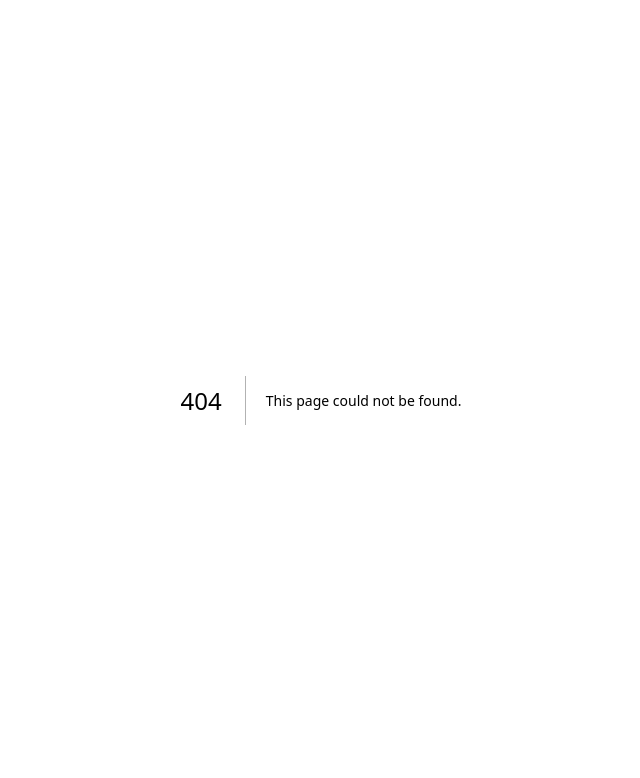
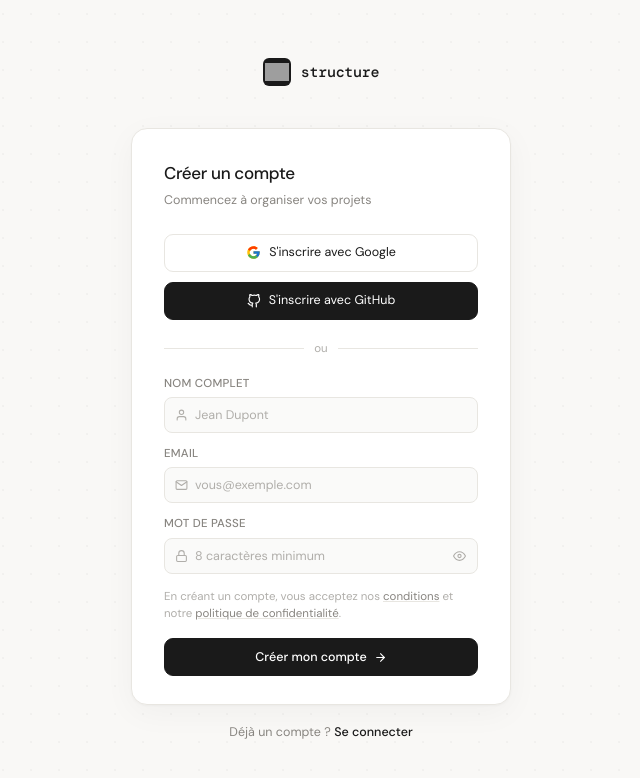
Before and after one commit to gedeon2306/gestionTaches, a Next.js app in the folder frontend/: page /auth/register in a window 1280 px wide. Before the commit this address had no page. Shown: the top 778 px of the page, without its empty margins (319-959 px from the left). Built offline with nearby package versions, Linux system fonts and the light colour scheme; grey boxes are pictures that could not be loaded.

Commit message:
Page register

```diff
--- /dev/null
+++ b/frontend/app/auth/register/page.tsx
@@ -0,0 +1,142 @@
+'use client';
+
+import { useState } from 'react';
+import { motion } from 'motion/react';
+import { FiArrowRight } from 'react-icons/fi';
+import Link from 'next/link';
+import { AuthLayout, OAuthButtons, FormField, Spinner, PasswordStrength } from '../../../src/components/auth';
+
+export default function RegisterPage() {
+  const [showPassword, setShowPassword] = useState(false);
+  const [loadingGoogle, setLoadingGoogle] = useState(false);
+  const [loadingGithub, setLoadingGithub] = useState(false);
+  const [loadingForm, setLoadingForm] = useState(false);
+  const [focused, setFocused] = useState<string | null>(null);
+  const [name, setName] = useState('');
+  const [email, setEmail] = useState('');
+  const [password, setPassword] = useState('');
+
+  const handleOAuth = (provider: 'google' | 'github') => {
+    if (provider === 'google') { setLoadingGoogle(true); setTimeout(() => setLoadingGoogle(false), 2000); }
+    else { setLoadingGithub(true); setTimeout(() => setLoadingGithub(false), 2000); }
+  };
+
+  const handleSubmit = (e: React.FormEvent) => {
+    e.preventDefault();
+    setLoadingForm(true);
+    setTimeout(() => setLoadingForm(false), 2000);
+  };
+
+  return (
+    <AuthLayout
+      title="Créer un compte"
+      subtitle="Commencez à organiser vos projets"
+      footerText="Déjà un compte ?"
+      footerLink={{ text: 'Se connecter', href: '/auth/login' }}
+    >
+      {/* OAuth */}
+      <OAuthButtons
+        loadingGoogle={loadingGoogle}
+        loadingGithub={loadingGithub}
+        onGoogleClick={() => handleOAuth('google')}
+        onGithubClick={() => handleOAuth('github')}
+        googleText="S'inscrire avec Google"
+        githubText="S'inscrire avec GitHub"
+      />
+
+      {/* Divider */}
+      <div style={{ display: 'flex', alignItems: 'center', gap: 10, margin: '18px 0' }}>
+        <div style={{ flex: 1, height: 1, background: '#e8e6e1' }} />
+        <span style={{ fontSize: 11.5, color: '#b0aeaa' }}>ou</span>
+        <div style={{ flex: 1, height: 1, background: '#e8e6e1' }} />
+      </div>
+
+      {/* Form */}
+      <form onSubmit={handleSubmit} className="flex flex-col gap-3">
+        {/* Name */}
+        <FormField
+          type="text"
+          label="Nom complet"
+          placeholder="Jean Dupont"
+          value={name}
+          onChange={setName}
+          focused={focused}
+          onFocus={setFocused}
+          onBlur={() => setFocused(null)}
+          fieldName="name"
+        />
+
+        {/* Email */}
+        <FormField
+          type="email"
+          label="Email"
+          placeholder="vous@exemple.com"
+          value={email}
+          onChange={setEmail}
+          focused={focused}
+          onFocus={setFocused}
+          onBlur={() => setFocused(null)}
+          fieldName="email"
+        />
+
+        {/* Password */}
+        <div>
+          <FormField
+            type="password"
+            label="Mot de passe"
+            placeholder="8 caractères minimum"
+            value={password}
+            onChange={setPassword}
+            focused={focused}
+            onFocus={setFocused}
+            onBlur={() => setFocused(null)}
+            fieldName="password"
+            showPasswordToggle={true}
+            showPassword={showPassword}
+            onTogglePassword={() => setShowPassword(!showPassword)}
+          />
+          <PasswordStrength password={password} />
+        </div>
+
+        {/* Terms */}
+        <p style={{ fontSize: 11.5, color: '#b0aeaa', lineHeight: 1.5, margin: '2px 0 0' }}>
+          En créant un compte, vous acceptez nos{' '}
+          <a href="#" style={{ color: '#888580', textDecoration: 'underline', textDecorationColor: '#e8e6e1' }}>conditions</a>
+          {' '}et notre{' '}
+          <a href="#" style={{ color: '#888580', textDecoration: 'underline', textDecorationColor: '#e8e6e1' }}>politique de confidentialité</a>.
+        </p>
+
+        {/* Submit */}
+        <motion.button
+          whileTap={{ scale: 0.98 }}
+          type="submit"
+          disabled={loadingForm}
+          style={{
+            marginTop: 4,
+            display: 'flex', alignItems: 'center', justifyContent: 'center', gap: 7,
+            width: '100%', height: 38,
+            background: '#1a1a1a',
+            border: '1px solid #1a1a1a',
+            borderRadius: 9,
+            fontSize: 12.5, fontWeight: 500, color: '#fff',
+            cursor: (loadingForm) ? 'not-allowed' : 'pointer',
+            transition: 'background 0.15s',
+            fontFamily: "'DM Sans', sans-serif",
+            opacity: (loadingForm) ? 0.6 : 1,
+          }}
+          onMouseEnter={e => { if (!loadingForm) (e.currentTarget as HTMLButtonElement).style.background = '#333'; }}
+          onMouseLeave={e => { (e.currentTarget as HTMLButtonElement).style.background = '#1a1a1a'; }}
+        >
+          {loadingForm ? (
+            <Spinner color="#ffffff" />
+          ) : (
+            <>
+              Créer mon compte
+              <FiArrowRight size={13} />
+            </>
+          )}
+        </motion.button>
+      </form>
+    </AuthLayout>
+  );
+}
```
